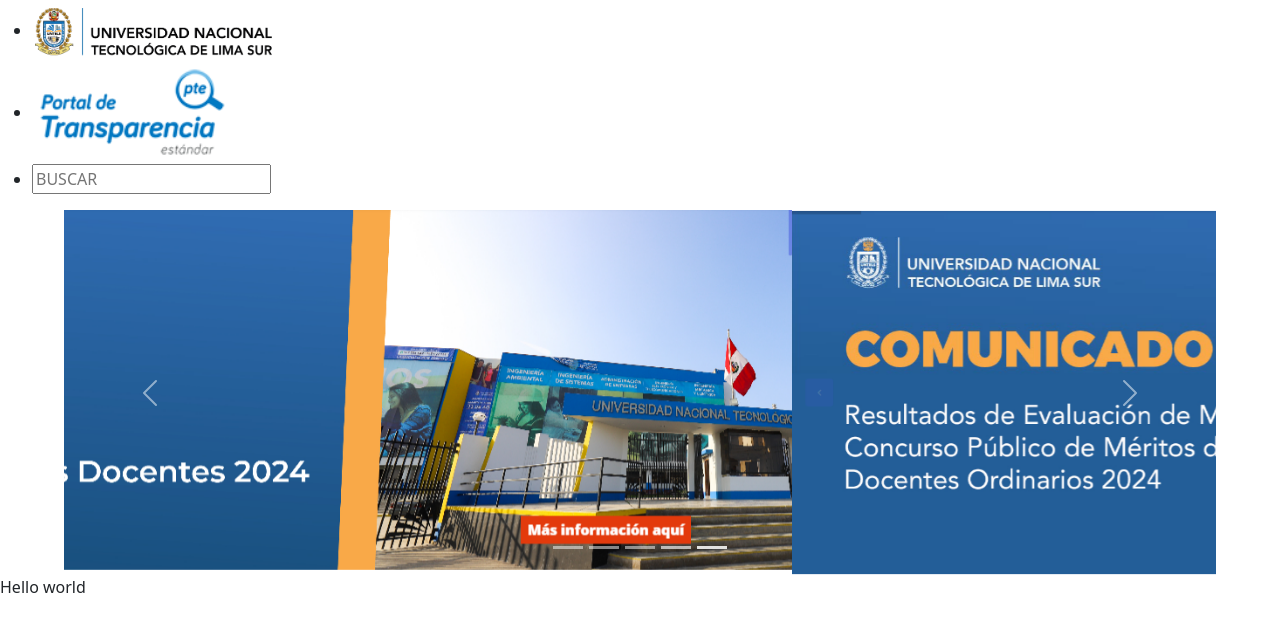
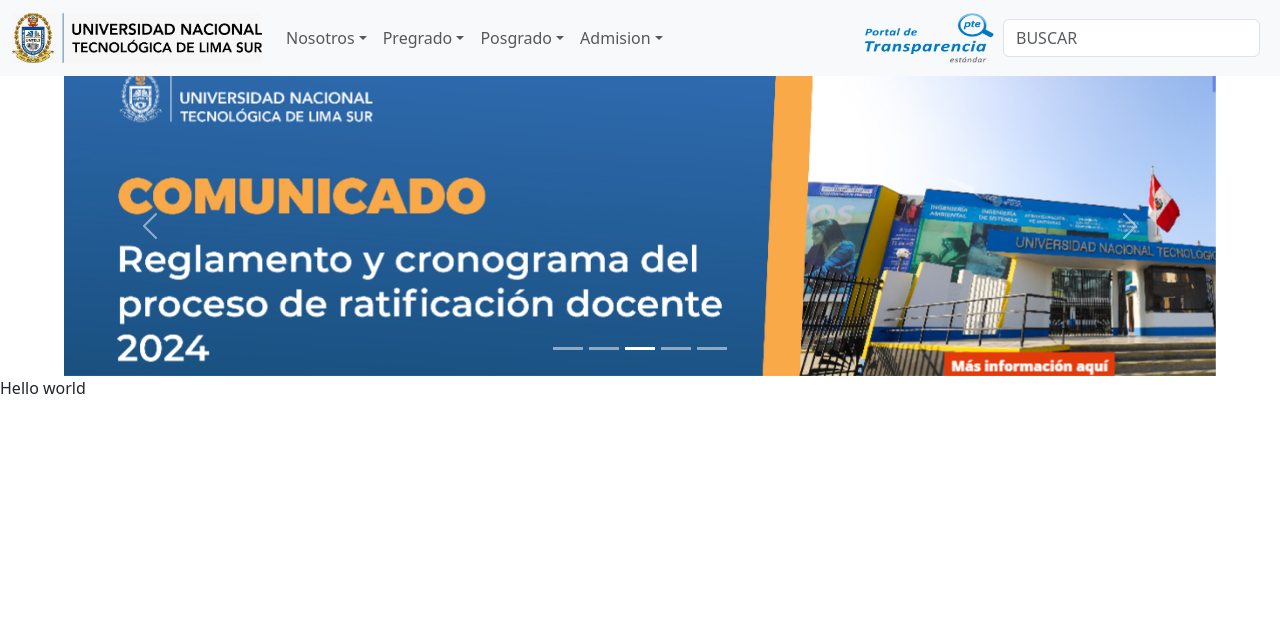
Before and after one commit to SergioCallanPerez/UntelsWebFrontend, a React (Vite) app: page / in a window 1280 px wide. Shown: the top 632 px of the page. Built offline with nearby package versions, Linux system fonts and the light colour scheme.

Commit message:
Adding the Header without styles

```diff
--- a/src/main/components/header.jsx
+++ b/src/main/components/header.jsx
@@ -1,17 +1,113 @@
-import React from 'react';
+import Button from 'react-bootstrap/Button';
+import Container from 'react-bootstrap/Container';
+import Form from 'react-bootstrap/Form';
+import Nav from 'react-bootstrap/Nav';
+import Navbar from 'react-bootstrap/Navbar';
+import NavDropdown from 'react-bootstrap/NavDropdown';
 import logo from '../assets/logoUntels.png'
 import portal from '../assets/portalLogo.png'
 
-export default function Header(){
-    return(
-        <header>
-            <nav>
-                <ul>
-                    <li><a href='/'><img src={logo}/></a></li>
-                    <li><a href='http://transparencia.gob.pe/enlaces/pte_transparencia_enlaces.aspx?id_entidad=13444#.XwbQV21KjIV'><img src={portal}/></a></li>
-                    <li><input type="text" id="searchBar" placeholder='BUSCAR'></input></li>
-                </ul>
-            </nav>
-        </header>
-    )
+export default function Header() {
+  return (
+    <Navbar expand="lg" className="bg-body-tertiary">
+      <Container fluid>
+        <Navbar.Brand href="/"><img src={logo} width="250" height="50"/></Navbar.Brand>
+        <Navbar.Toggle aria-controls="navbarScroll" />
+        <Navbar.Collapse id="navbarScroll">
+          <Nav
+            className="me-auto my-2 my-lg-0"
+            style={{ maxHeight: '200px' }}
+            navbarScroll
+          >
+            <NavDropdown title='Nosotros' id='navbarScrollingDropdown'>
+                <NavDropdown title='Nuestra Universidad' id='navbarScrollingDropdown' drop='end'>
+                    <NavDropdown.Item href="#Mision">Misión, visión y valores</NavDropdown.Item>
+                    <NavDropdown.Item href='#Resena'>Reseña histórica</NavDropdown.Item>
+                    <NavDropdown.Item href='#Estatuto'>Estatuto</NavDropdown.Item>
+                    <NavDropdown.Item href='#Organigrama'>Organigrama</NavDropdown.Item>
+                    <NavDropdown.Item href='#Directorio'>Directorio institucional</NavDropdown.Item>
+                    <NavDropdown.Item href='#Campus'>Mapa del Campus</NavDropdown.Item>
+                    <NavDropdown.Item href='#Convenios'>Convenios</NavDropdown.Item>
+                    <NavDropdown.Item href='#Memoria'>Memoria Anual</NavDropdown.Item>
+                    <NavDropdown.Item href='#Mesa'>Mesa de Parte</NavDropdown.Item>
+                </NavDropdown>
+                <NavDropdown title='Autoridades' id='navbarScrollingDropdown' drop='end'>
+                    <NavDropdown.Item href="#Rectora">Rectora</NavDropdown.Item>
+                    <NavDropdown.Item href='#Vicerrectora'>Vicerrectora académica</NavDropdown.Item>
+                    <NavDropdown.Item href='#Vicerrector'>Vicerrector de investigación</NavDropdown.Item>
+                    <NavDropdown.Item href='#Decano'>Decano</NavDropdown.Item>
+                </NavDropdown>
+                <NavDropdown title='Oficinas' id='navbarScrollingDropdown' drop='end'>
+                    <NavDropdown.Item href="#Gestion">Gestión Académica y Prospectiva</NavDropdown.Item>
+                    <NavDropdown.Item href='#Direccion'>Dirección de Responsabilidad Social Universitaria</NavDropdown.Item>
+                    <NavDropdown.Item href='#Cooperación'>Cooperación y Relaciones internacionales</NavDropdown.Item>
+                </NavDropdown>
+                <NavDropdown title='Documentos de gestión' id='navbarScrollingDropdown' drop='end'>
+                    <NavDropdown.Item href="#Reglamento">Reglamento Académico</NavDropdown.Item>
+                    <NavDropdown.Item href='#TUPA'>TUPA</NavDropdown.Item>
+                </NavDropdown>
+            </NavDropdown>
+            <NavDropdown title='Pregrado' id='navbarScrollingDropdown'>
+                <NavDropdown title= 'Area 1' id='navbarScrollingDropdown' drop='end'>
+                    <NavDropdown.Item href='#Carrera'>Carrera 1</NavDropdown.Item>
+                    <NavDropdown.Item href='#Carrera'>Carrera 2</NavDropdown.Item>
+                    <NavDropdown.Item href='#Carrera'>Carrera 3</NavDropdown.Item>
+                    <NavDropdown.Item href='#Carrera'>Carrera 4</NavDropdown.Item>
+                    <NavDropdown.Item href='#Carrera'>Carrera 5</NavDropdown.Item>
+                </NavDropdown>
+                <NavDropdown title= 'Area 2' id='navbarScrollingDropdown' drop='end'>
+                    <NavDropdown.Item href='#Carrera'>Carrera 1</NavDropdown.Item>
+                    <NavDropdown.Item href='#Carrera'>Carrera 2</NavDropdown.Item>
+                    <NavDropdown.Item href='#Carrera'>Carrera 3</NavDropdown.Item>
+                    <NavDropdown.Item href='#Carrera'>Carrera 4</NavDropdown.Item>
+                    <NavDropdown.Item href='#Carrera'>Carrera 5</NavDropdown.Item>
+                </NavDropdown>
+                <NavDropdown title= 'Area 3' id='navbarScrollingDropdown' drop='end'>
+                    <NavDropdown.Item href='#Carrera'>Carrera 1</NavDropdown.Item>
+                    <NavDropdown.Item href='#Carrera'>Carrera 2</NavDropdown.Item>
+                    <NavDropdown.Item href='#Carrera'>Carrera 3</NavDropdown.Item>
+                    <NavDropdown.Item href='#Carrera'>Carrera 4</NavDropdown.Item>
+                    <NavDropdown.Item href='#Carrera'>Carrera 5</NavDropdown.Item>
+                </NavDropdown>
+                <NavDropdown title= 'Area 4' id='navbarScrollingDropdown' drop='end'>
+                    <NavDropdown.Item href='#Carrera'>Carrera 1</NavDropdown.Item>
+                    <NavDropdown.Item href='#Carrera'>Carrera 2</NavDropdown.Item>
+                    <NavDropdown.Item href='#Carrera'>Carrera 3</NavDropdown.Item>
+                    <NavDropdown.Item href='#Carrera'>Carrera 4</NavDropdown.Item>
+                    <NavDropdown.Item href='#Carrera'>Carrera 5</NavDropdown.Item>
+                </NavDropdown>
+            </NavDropdown>
+            <NavDropdown title= 'Posgrado' id='navbarScrollingDropdown'>
+                <NavDropdown.Item href='#Admision'>Proceso de Admisión 2024-II</NavDropdown.Item>
+                <NavDropdown.Item href='#Estructura'>Estructura Orgánica</NavDropdown.Item>
+                <NavDropdown.Item href='#Presentacion'>Presentación</NavDropdown.Item>
+            </NavDropdown>
+            <NavDropdown title= 'Admision' id='navbarScrollingDropdown'>
+                <NavDropdown.Item href='#Cronograma'>Cronograma</NavDropdown.Item>
+                <NavDropdown.Item href='#Modalidades'>Modalidades</NavDropdown.Item>
+                <NavDropdown.Item href='#Vacantes'>Vacantes</NavDropdown.Item>
+                <NavDropdown.Item href='#Temario'>Temario</NavDropdown.Item>
+                <NavDropdown.Item href='#Prospecto'>Prospecto</NavDropdown.Item>
+                <NavDropdown.Item href='#Modelo'>Modelo de examen</NavDropdown.Item>
+                <NavDropdown.Item href='#Informate'>Infórmate</NavDropdown.Item>
+                <NavDropdown.Item href='#Preguntas'>Preguntas frecuentes</NavDropdown.Item>
+                <NavDropdown.Item href='#Contactanos'>Contáctanos</NavDropdown.Item>
+            </NavDropdown>
+          </Nav>
+          <Nav.Link
+                href="http://transparencia.gob.pe/enlaces/pte_transparencia_enlaces.aspx?id_entidad=13444#.XwbQV21KjIV">
+                <img src={portal} width="150" height="50"/>
+            </Nav.Link>
+          <Form className="d-flex">
+            <Form.Control
+              type="search"
+              placeholder="BUSCAR"
+              className="me-2"
+              aria-label="Search"
+            />
+          </Form>
+        </Navbar.Collapse>
+      </Container>
+    </Navbar>
+  );
 }
--- a/src/main/data/mocks/maincarrouseldata.jsx
+++ b/src/main/data/mocks/maincarrouseldata.jsx
@@ -1,3 +1,4 @@
+//Borrar
 export const mainCarrouselData= [
     {
         id: 1, imgUrl: "../../assets/carrusel1.png"
--- a/src/main/styles/carousel.css
+++ b/src/main/styles/carousel.css
@@ -7,5 +7,5 @@
     width: 100%;
     height: auto;
     object-fit: cover;
-    max-height: 400px; /*Cambiar de acuerdo al tamaño de las imagenes de noticias que nos pasen para que no haya minisaltos*/
+    max-height: 300px; /*Cambiar de acuerdo al tamaño de las imagenes de noticias que nos pasen para que no haya minisaltos*/
 }
```
Also changed, not shown: src/main/assets/logoUntels.png, src/main/assets/portalLogo.png.
